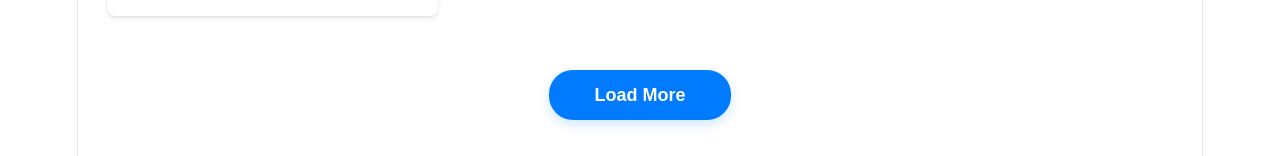
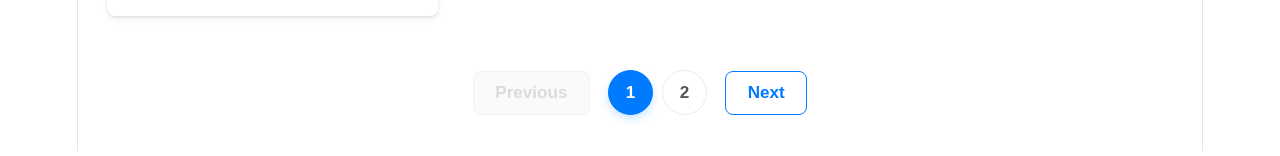
Before and after one commit to ankitha11-h/Shopkart, a React (Vite) app: page /products in a window 1280 px wide. Shown: the part 1307-1463 px from the top of the page. Built offline with nearby package versions, Linux system fonts and the light colour scheme.

Commit message:
Implemented frontend pagination for products

```diff
--- a/src/pages/Products.css
+++ b/src/pages/Products.css
@@ -137,34 +137,73 @@
   margin-top: 1rem;
 }
 
-.load-more-container {
+.pagination-container {
   display: flex;
   justify-content: center;
+  align-items: center;
+  gap: 1rem;
   margin-top: 3rem;
   width: 100%;
 }
 
-.load-more-btn {
-  padding: 0.8rem 2.5rem;
-  font-size: 1rem;
+.pagination-btn {
+  padding: 0.6rem 1.2rem;
+  font-size: 0.95rem;
   font-weight: 600;
-  color: #ffffff;
-  background-color: #007bff;
-  border: none;
-  border-radius: 24px;
+  color: #007bff;
+  background-color: #ffffff;
+  border: 1px solid #007bff;
+  border-radius: 8px;
   cursor: pointer;
-  box-shadow: 0 4px 12px rgba(0, 123, 255, 0.2);
-  transition: all 0.3s cubic-bezier(0.4, 0, 0.2, 1);
+  transition: all 0.2s ease;
   outline: none;
 }
 
-.load-more-btn:hover {
-  background-color: #0056b3;
-  box-shadow: 0 6px 16px rgba(0, 86, 179, 0.3);
-  transform: translateY(-2px);
+.pagination-btn:hover:not(:disabled) {
+  background-color: #007bff;
+  color: #ffffff;
+  box-shadow: 0 4px 8px rgba(0, 123, 255, 0.15);
 }
 
-.load-more-btn:active {
-  transform: translateY(0);
-  box-shadow: 0 4px 8px rgba(0, 123, 255, 0.25);
+.pagination-btn:disabled {
+  color: #cccccc;
+  border-color: #e9ecef;
+  background-color: #f8f9fa;
+  cursor: not-allowed;
+  opacity: 0.7;
 }
+
+.pagination-pages {
+  display: flex;
+  gap: 0.5rem;
+}
+
+.pagination-page-btn {
+  display: flex;
+  justify-content: center;
+  align-items: center;
+  width: 2.5rem;
+  height: 2.5rem;
+  font-size: 0.95rem;
+  font-weight: 600;
+  color: #555555;
+  background-color: #ffffff;
+  border: 1px solid #e9ecef;
+  border-radius: 50%;
+  cursor: pointer;
+  transition: all 0.2s ease;
+  outline: none;
+}
+
+.pagination-page-btn:hover {
+  border-color: #007bff;
+  color: #007bff;
+  background-color: #f8f9fa;
+}
+
+.pagination-page-btn.active {
+  background-color: #007bff;
+  color: #ffffff;
+  border-color: #007bff;
+  box-shadow: 0 4px 8px rgba(0, 123, 255, 0.2);
+}
--- a/src/pages/Products.jsx
+++ b/src/pages/Products.jsx
@@ -4,16 +4,14 @@ import ProductCard from '../components/ProductCard';
 import './Products.css';
 
 const Products = () => {
-
   const [searchTerm, setSearchTerm] = useState('');
-
   const [selectedCategory, setSelectedCategory] = useState('All');
-
   const categories = ['All', ...new Set(productsData.map((product) => product.category))];
-
   const [sortBy, setSortBy] = useState('');
 
-  const [visibleCount, setVisibleCount] = useState(4);
+  // State for frontend pagination
+  const [currentPage, setCurrentPage] = useState(1);
+  const PRODUCTS_PER_PAGE = 4;
 
   const filteredProducts = productsData.filter((product) => {
     const matchesSearch = product.title.toLowerCase().includes(searchTerm.toLowerCase());
@@ -27,12 +25,16 @@ const Products = () => {
     return 0;
   });
 
-  const displayedProducts = sortedProducts.slice(0, visibleCount);
+  // Calculate total pages
+  const totalPages = Math.ceil(sortedProducts.length / PRODUCTS_PER_PAGE);
+
+  // Slice products for current page
+  const startIndex = (currentPage - 1) * PRODUCTS_PER_PAGE;
+  const displayedProducts = sortedProducts.slice(startIndex, startIndex + PRODUCTS_PER_PAGE);
 
   return (
     <div className="products-page">
       <h1 className="products-title">Our Products</h1>
-
 
       <div className="categories-container">
         {categories.map((category) => (
@@ -40,7 +42,7 @@ const Products = () => {
             key={category}
             onClick={() => {
               setSelectedCategory(category);
-              setVisibleCount(4);
+              setCurrentPage(1);
             }}
             className={`category-btn ${selectedCategory === category ? 'active' : ''}`}
           >
@@ -48,7 +50,6 @@ const Products = () => {
           </button>
         ))}
       </div>
-
 
       <div className="controls-container">
         <div className="search-container">
@@ -58,7 +59,7 @@ const Products = () => {
             value={searchTerm}
             onChange={(e) => {
               setSearchTerm(e.target.value);
-              setVisibleCount(4);
+              setCurrentPage(1);
             }}
             className="search-input"
           />
@@ -69,7 +70,7 @@ const Products = () => {
             value={sortBy}
             onChange={(e) => {
               setSortBy(e.target.value);
-              setVisibleCount(4);
+              setCurrentPage(1);
             }}
             className="sort-select"
           >
@@ -80,7 +81,6 @@ const Products = () => {
         </div>
       </div>
 
-
       {displayedProducts.length > 0 ? (
         <>
           <div className="products-grid">
@@ -89,19 +89,38 @@ const Products = () => {
             ))}
           </div>
 
-
-          {visibleCount < sortedProducts.length && (
-            <div className="load-more-container">
+          {/* Frontend Pagination Controls */}
+          {totalPages > 1 && (
+            <div className="pagination-container">
               <button
                 type="button"
-                className="load-more-btn"
-                onClick={() =>
-                  setVisibleCount((prev) =>
-                    Math.min(prev + 4, sortedProducts.length)
-                  )
-                }
+                className="pagination-btn prev-btn"
+                onClick={() => setCurrentPage((prev) => Math.max(prev - 1, 1))}
+                disabled={currentPage === 1}
               >
-                Load More
+                Previous
+              </button>
+
+              <div className="pagination-pages">
+                {Array.from({ length: totalPages }, (_, i) => i + 1).map((page) => (
+                  <button
+                    key={page}
+                    type="button"
+                    className={`pagination-page-btn ${currentPage === page ? 'active' : ''}`}
+                    onClick={() => setCurrentPage(page)}
+                  >
+                    {page}
+                  </button>
+                ))}
+              </div>
+
+              <button
+                type="button"
+                className="pagination-btn next-btn"
+                onClick={() => setCurrentPage((prev) => Math.min(prev + 1, totalPages))}
+                disabled={currentPage === totalPages}
+              >
+                Next
               </button>
             </div>
           )}
```
